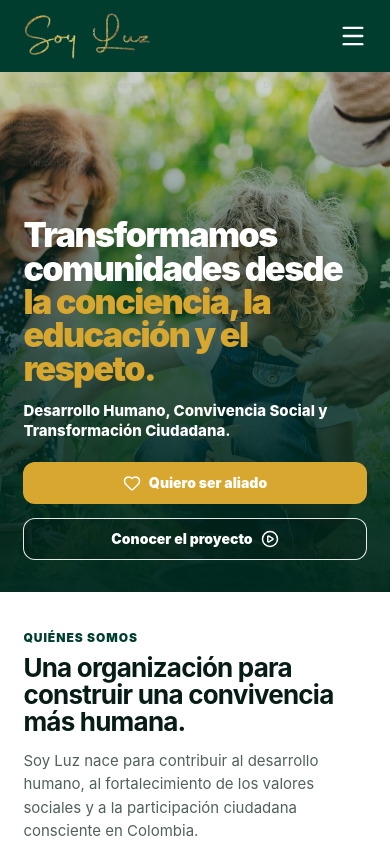
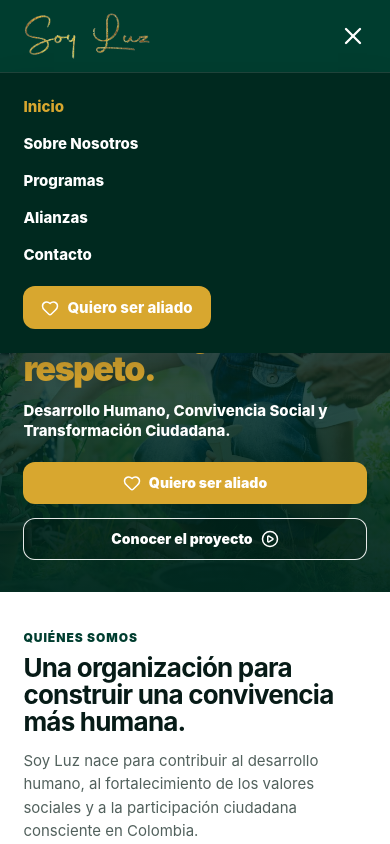
Before and after one commit to FLeiras/soy_luz, a React (Vite) app: page / in a window 390 px wide. Both pictures are taken after a click on the button "Abrir menú". Shown: the top 844 px of the page. Built offline with nearby package versions, Linux system fonts and the light colour scheme.

Commit message:
fix: Menu mobile fix

```diff
--- a/src/components/NavBar/NavBar.css
+++ b/src/components/NavBar/NavBar.css
@@ -16,6 +16,8 @@
 
 .navbar__brand {
   flex-shrink: 0;
+  position: relative;
+  z-index: 52;
 }
 
 .navbar__brand img {
@@ -74,28 +76,80 @@
   white-space: nowrap;
 }
 
+.navbar__mobile-cta {
+  display: none;
+}
+
 .navbar__menu {
   display: none;
   background: transparent;
   border: none;
   color: var(--white);
+  cursor: pointer;
+  position: relative;
+  z-index: 52;
 }
 
 @media (max-width: 980px) {
   .navbar {
     padding: 0 6%;
-  }
-
-  .navbar__links,
-  .navbar__cta {
-    display: none;
-  }
-
-  .navbar__menu {
-    display: inline-flex;
+    position: sticky;
   }
 
   .navbar__brand img {
     width: 130px;
   }
+
+  .navbar__links {
+    position: absolute;
+    top: 72px;
+    left: 0;
+    width: 100%;
+    background: var(--primary-dark);
+    padding: 24px 6%;
+    display: none;
+    flex-direction: column;
+    align-items: flex-start;
+    justify-content: flex-start;
+    gap: 18px;
+    border-top: 1px solid rgba(255, 255, 255, 0.12);
+    box-shadow: 0 18px 35px rgba(0, 0, 0, 0.18);
+    z-index: 51;
+  }
+
+  .navbar__links--open {
+    display: flex;
+  }
+
+  .navbar__links a {
+    width: 100%;
+    font-size: 15px;
+  }
+
+  .navbar__links a::after {
+    display: none;
+  }
+
+  .navbar__cta {
+    display: none;
+  }
+
+  .navbar__mobile-cta {
+    width: auto !important;
+    display: inline-flex;
+    align-items: center;
+    gap: 8px;
+    background: var(--gold);
+    color: var(--white);
+    padding: 12px 18px;
+    border-radius: 12px;
+    font-weight: 900;
+    margin-top: 4px;
+  }
+
+  .navbar__menu {
+    display: inline-flex;
+    align-items: center;
+    justify-content: center;
+  }
 }
--- a/src/components/NavBar/NavBar.jsx
+++ b/src/components/NavBar/NavBar.jsx
@@ -1,21 +1,33 @@
 import "./NavBar.css";
-import { Heart, Menu } from "lucide-react";
+import { Heart, Menu, X } from "lucide-react";
+import { useState } from "react";
 import { navLinks } from "../../data/landingData";
 import logoSoyLuz from "../../assets/logos/logo_soy_luz.png";
 
 export const NavBar = () => {
+  const [isOpen, setIsOpen] = useState(false);
+
+  const closeMenu = () => {
+    setIsOpen(false);
+  };
+
   return (
     <header className="navbar">
-      <a href="#inicio" className="navbar__brand">
+      <a href="#inicio" className="navbar__brand" onClick={closeMenu}>
         <img src={logoSoyLuz} alt="Soy Luz" />
       </a>
 
-      <nav className="navbar__links">
+      <nav className={`navbar__links ${isOpen ? "navbar__links--open" : ""}`}>
         {navLinks.map((link) => (
-          <a key={link.href} href={link.href}>
+          <a key={link.href} href={link.href} onClick={closeMenu}>
             {link.label}
           </a>
         ))}
+
+        <a href="#contacto" className="navbar__mobile-cta" onClick={closeMenu}>
+          <Heart size={18} />
+          Quiero ser aliado
+        </a>
       </nav>
 
       <a href="#contacto" className="navbar__cta">
@@ -23,9 +35,15 @@
         Quiero ser aliado
       </a>
 
-      <button className="navbar__menu" aria-label="Abrir menú">
-        <Menu size={28} />
+      <button
+        className="navbar__menu"
+        type="button"
+        aria-label={isOpen ? "Cerrar menú" : "Abrir menú"}
+        aria-expanded={isOpen}
+        onClick={() => setIsOpen((prev) => !prev)}
+      >
+        {isOpen ? <X size={28} /> : <Menu size={28} />}
       </button>
     </header>
   );
-}
+};
```
